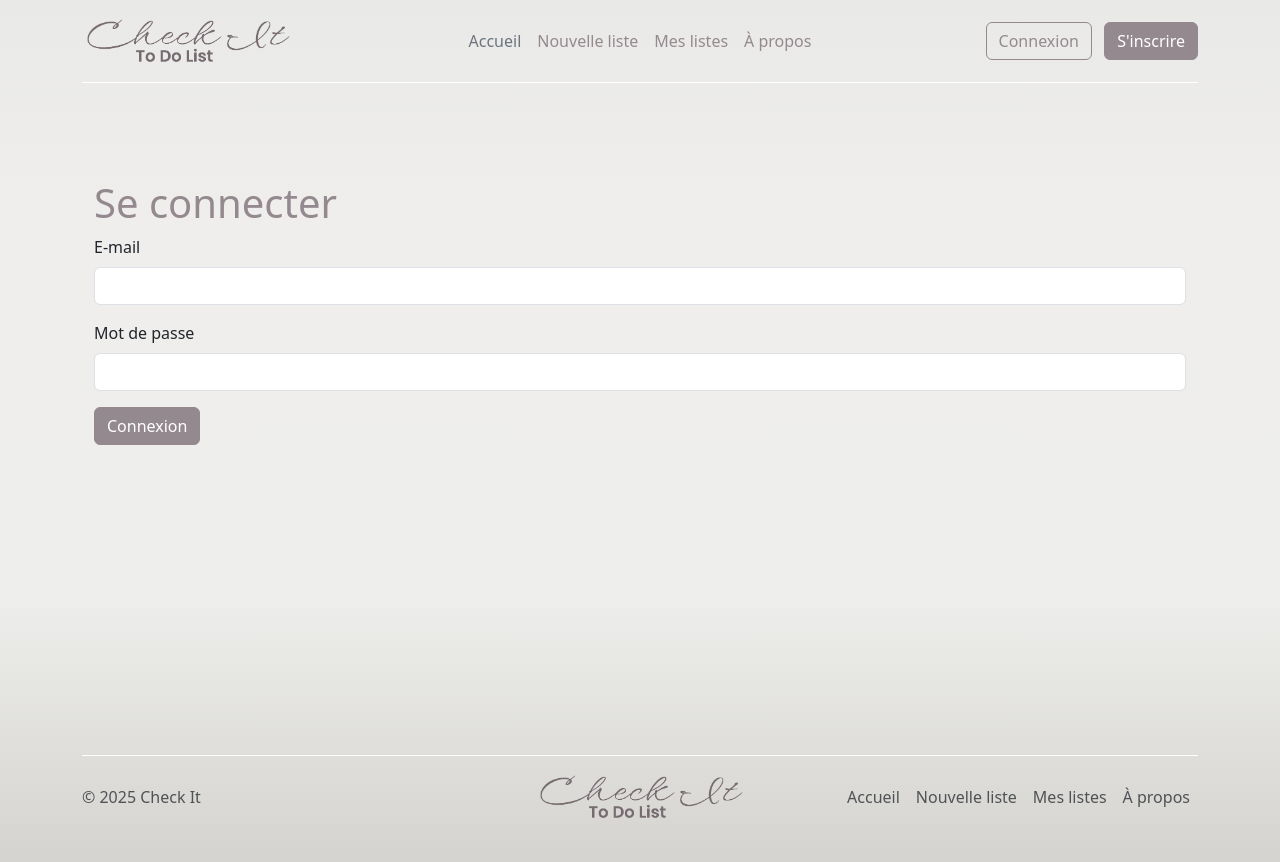
After one commit to chkpr/check_it, a PHP site: page /login.php in a window 1280 px wide. The commit adds this page. Run offline with PHP 8.4, Linux system fonts and the light colour scheme; some libraries are stand-ins or nearby versions.

Commit message:
added login form, modified bootstrap css on header and footer templates

```diff
--- a/about.php
+++ b/about.php
@@ -1,7 +1,9 @@
-<?php require_once __DIR__. "/templates/header.php" ?>
+<div class="min-vh-100">
+<?php require_once __DIR__. "/templates/header.php"; ?>
 
-<div class="container col-xxl-8 px-4 py-5 min-vh-100">
+<div class="container col-xxl-8 px-4 py-5 h-75">
     <h1>À propos</h1>
 </div>
 
 <?php require_once __DIR__. "/templates/footer.php" ?>
+</div>
--- a/index.php
+++ b/index.php
@@ -1,5 +1,5 @@
 
-<?php require_once __DIR__. "/templates/header.php" ?>
+<?php require_once __DIR__. "/templates/header.php";?>
 
 <div class="container col-xxl-8 px-5 py-5 mt-5 container_bg">
     <div class="row flex-lg-row-reverse align-items-center g-5 py-5">
--- /dev/null
+++ b/login.php
@@ -0,0 +1,22 @@
+<div class="min-vh-100">
+<?php require_once __DIR__. "/templates/header.php"; ?>
+
+<div class="container col-xxl-8 px-4 py-5 h-75">
+    <h1>Se connecter</h1>
+
+    <form action="" method="post">
+        <div class="mb-3">
+            <label for="email" class="form-label">E-mail</label>
+            <input type="email" name="email" id="email" class="form-control">
+        </div>
+        <div class="mb-3">
+            <label for="password" class="form-label">Mot de passe</label>
+            <input type="password" name="password" id="password" class="form-control">
+        </div>
+
+        <input type="submit" name="loginUser" value="Connexion" class="btn btn-primary">
+    </form>
+</div>
+
+<?php require_once __DIR__. "/templates/footer.php" ?>
+</div>
--- a/templates/footer.php
+++ b/templates/footer.php
@@ -7,10 +7,10 @@
     </a>
 
     <ul class="nav col-md-4 justify-content-end">
-      <li class="nav-item"><a href="#" class="nav-link px-2 text-body-secondary">Accueil</a></li>
+      <li class="nav-item"><a href="index.php" class="nav-link px-2 text-body-secondary">Accueil</a></li>
       <li class="nav-item"><a href="#" class="nav-link px-2 text-body-secondary">Nouvelle liste</a></li>
       <li class="nav-item"><a href="#" class="nav-link px-2 text-body-secondary">Mes listes</a></li>
-      <li class="nav-item"><a href="#" class="nav-link px-2 text-body-secondary">À propos</a></li>
+      <li class="nav-item"><a href="about.php" class="nav-link px-2 text-body-secondary">À propos</a></li>
     </ul>
   </footer>
 </div>
--- a/templates/header.php
+++ b/templates/header.php
@@ -19,14 +19,14 @@
       </div>
 
       <ul class="nav col-12 col-md-auto mb-2 justify-content-center mb-md-0">
-        <li><a href="#" class="nav-link px-2 link-secondary">Accueil</a></li>
+        <li><a href="index.php" class="nav-link px-2 link-secondary">Accueil</a></li>
         <li><a href="#" class="nav-link px-2">Nouvelle liste</a></li>
         <li><a href="#" class="nav-link px-2">Mes listes</a></li>
-        <li><a href="#" class="nav-link px-2">À propos</a></li>
+        <li><a href="about.php" class="nav-link px-2">À propos</a></li>
       </ul>
 
       <div class="col-md-3 text-end">
-        <button type="button" class="btn btn-outline-primary me-2">Connexion</button>
+        <a href="login.php" class="btn btn-outline-primary me-2">Connexion</a>
         <button type="button" class="btn btn-primary">S'inscrire</button>
       </div>
     </header>
```
